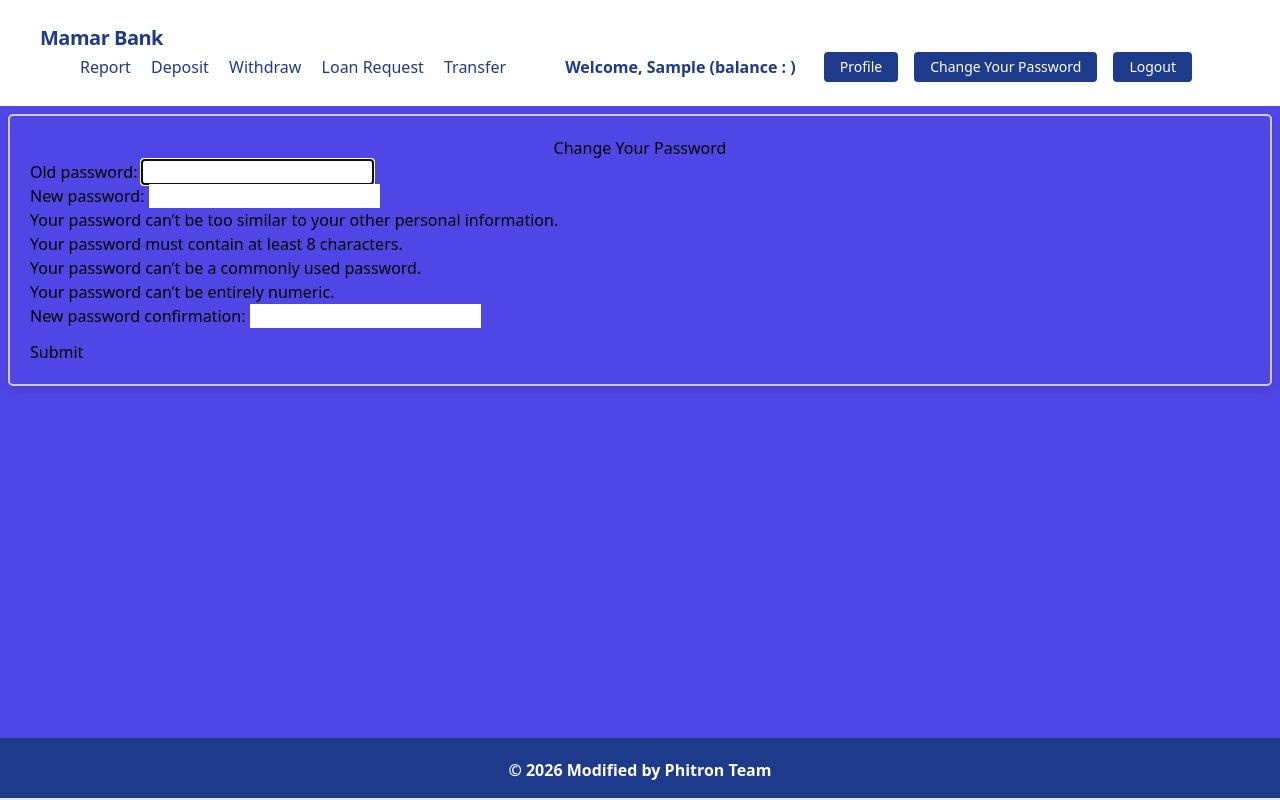
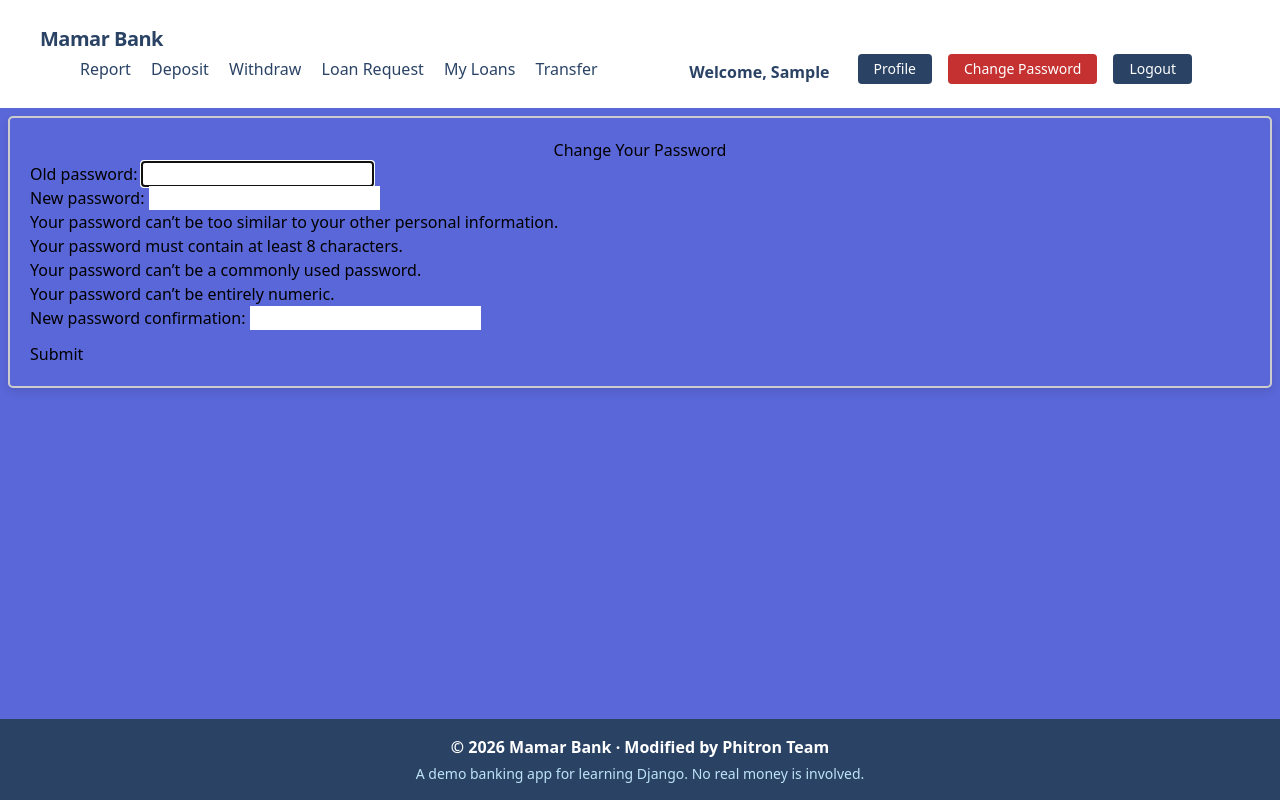
Before and after one commit to ratulhasan001/mamar-bank, a Django app: page /accounts/password_change/ in a window 1280 px wide. Run offline with Django 4.2, Linux system fonts and the light colour scheme; the visitor is signed in with stand-in values (Sample User, id 1); some libraries are stand-ins or nearby versions.

Commit message:
Rework the layout with active nav links, POST logout and a mobile menu
Messages are coloured by level, the footer no longer covers the page,
and page titles end with the site name.

```diff
--- a/core/templates/base.html
+++ b/core/templates/base.html
@@ -4,31 +4,29 @@
     <head>
         <meta charset="utf-8" />
         <meta name="viewport" content="width=device-width, initial-scale=1, shrink-to-fit=no" />
-        <meta name="description" content="Dummy Banking System" />
-        <title>
-            {% block head_title %}Banking System{% endblock %}
-        </title>
-        <link href="https://unpkg.com/tailwindcss@^1.0/dist/tailwind.min.css" rel="stylesheet">
+        <meta name="description" content="Mamar Bank, a demo online banking app built with Django" />
+        <title>{% block head_title %}Home{% endblock %} | Mamar Bank</title>
+        <link href="https://unpkg.com/tailwindcss@1.9.6/dist/tailwind.min.css" rel="stylesheet">
 
+        <style>
+            /* Shared look for form fields rendered with form_field.html */
+            .form-field input:not([type=checkbox]), .form-field select, .form-field textarea {
+                display: block; width: 100%; background-color: #edf2f7; color: #4a5568;
+                border: 1px solid #e2e8f0; border-radius: .25rem; padding: .75rem 1rem; line-height: 1.25;
+            }
+            .form-field input:focus, .form-field select:focus { outline: none; background-color: #fff; border-color: #a0aec0; }
+        </style>
         {% block head_extra %}{% endblock %}
-        <style>
-            footer {
-                position: fixed !important;
-                bottom: 0 !important;
-                width: 100%;
-            }
-        </style>
     </head>
-    <body class="bg-indigo-600">
+    <body class="bg-indigo-600 min-h-screen flex flex-col">
         {% include 'navbar.html' %}
         {% block body %}
-            <div class="lg:container lg:mx-auto" id="main">
+            <main class="lg:container lg:mx-auto px-3 lg:px-0 flex-grow w-full" id="main">
                 {% include 'messages.html' %}
                 {% block content %}
                 {% endblock %}
-            </div>
+            </main>
             {% include 'footer.html' %}
-
         {% endblock %}
     </body>
 
--- a/core/templates/footer.html
+++ b/core/templates/footer.html
@@ -1,11 +1,8 @@
-<footer class="footer bg-blue-900 text-white relative border-b-2 mt-10">
-    <div class="container mx-auto px-6">
-        <div class="mt-5 flex flex-col items-center">
-            <div class="sm:w-2/3 text-center py-0 pb-2">
-                <p class="text-md text-white font-bold mb-2">
-                    © {% now "Y" %} Modified by Phitron Team
-                </p>
-            </div>
-        </div>
+<footer class="footer bg-blue-900 text-white mt-10">
+    <div class="container mx-auto px-6 py-4 text-center">
+        <p class="text-md font-bold">
+            © {% now "Y" %} Mamar Bank · Modified by Phitron Team
+        </p>
+        <p class="text-sm text-blue-200 mt-1">A demo banking app for learning Django. No real money is involved.</p>
     </div>
 </footer>
--- a/core/templates/messages.html
+++ b/core/templates/messages.html
@@ -1,13 +1,11 @@
 {% for message in messages %}
-
-<div class="bg-teal-100 border-t-4 border-teal-500 rounded-b text-teal-900 px-4 py-3 shadow-md mt-2" role="alert">
+<div class="{% if message.tags == 'error' %}bg-red-100 border-red-500 text-red-900{% elif message.tags == 'warning' %}bg-yellow-100 border-yellow-500 text-yellow-900{% elif message.tags == 'info' %}bg-blue-100 border-blue-500 text-blue-900{% else %}bg-teal-100 border-teal-500 text-teal-900{% endif %} border-t-4 rounded-b px-4 py-3 shadow-md mt-2" role="alert">
     <div class="flex">
-        <div class="py-1"><svg class="fill-current h-6 w-6 text-teal-500 mr-4" xmlns="http://www.w3.org/2000/svg" viewBox="0 0 20 20"><path d="M2.93 17.07A10 10 0 1 1 17.07 2.93 10 10 0 0 1 2.93 17.07zm12.73-1.41A8 8 0 1 0 4.34 4.34a8 8 0 0 0 11.32 11.32zM9 11V9h2v6H9v-4zm0-6h2v2H9V5z"/></svg></div>
+        <div class="py-1"><svg class="fill-current h-6 w-6 mr-4" xmlns="http://www.w3.org/2000/svg" viewBox="0 0 20 20" aria-hidden="true"><path d="M2.93 17.07A10 10 0 1 1 17.07 2.93 10 10 0 0 1 2.93 17.07zm12.73-1.41A8 8 0 1 0 4.34 4.34a8 8 0 0 0 11.32 11.32zM9 11V9h2v6H9v-4zm0-6h2v2H9V5z"/></svg></div>
         <div>
-            <p class="font-bold">Success!</p>
+            <p class="font-bold">{% if message.tags == 'error' %}Error{% elif message.tags == 'warning' %}Warning{% elif message.tags == 'info' %}Note{% else %}Success{% endif %}</p>
             <p class="text-sm">{{ message }}</p>
         </div>
     </div>
 </div>
-
 {% endfor %}
--- a/core/templates/navbar.html
+++ b/core/templates/navbar.html
@@ -1,48 +1,43 @@
+{% load humanize %}
+{% with url_name=request.resolver_match.url_name %}
 <nav class="flex items-center justify-between flex-wrap bg-white p-6 px-10">
-    <div class="flex items-center flex-shrink-0 text-white mr-6">
-        <span class="font-semibold text-xl tracking-tight text-blue-900"><a href="/">Mamar Bank</a></span>
+    <div class="flex items-center flex-shrink-0 mr-6">
+        <a href="{% url 'home' %}" class="font-semibold text-xl tracking-tight text-blue-900">Mamar Bank</a>
     </div>
     <div class="block lg:hidden">
-        <button class="flex items-center px-3 py-2 border rounded text-white border-white-400 hover:text-white hover:border-white">
+        <button type="button" onclick="document.getElementById('nav-menu').classList.toggle('hidden')" class="flex items-center px-3 py-2 border rounded text-blue-900 border-blue-900" aria-controls="nav-menu" aria-label="Toggle navigation">
             <svg class="fill-current h-3 w-3" viewBox="0 0 20 20" xmlns="http://www.w3.org/2000/svg"><title>Menu</title><path d="M0 3h20v2H0V3zm0 6h20v2H0V9zm0 6h20v2H0v-2z"/></svg>
         </button>
     </div>
-    <!-- Register Login non logged in user er jonne -->
-    <!-- Report , Withdraw, Deposit       Profile Logout logged in user -->
-    <div class="w-full block flex-grow lg:flex lg:items-center lg:w-auto px-10">
+    <div id="nav-menu" class="w-full hidden flex-grow lg:flex lg:items-center lg:w-auto lg:px-10">
         {% if request.user.is_authenticated %}
             <div class="text-md lg:flex-grow">
-                <a href="{% url 'transaction_report' %}" class="block mt-4 lg:inline-block lg:mt-0 text-blue-900 hover:text-red-900 hover:font-black mr-4">
-                    Report
-                </a>
-                <a href="{% url 'deposit_money' %}" class="block mt-4 lg:inline-block lg:mt-0 text-blue-900 hover:text-red-900 hover:font-black mr-4">
-                    Deposit
-                </a>
-                <a href="{% url 'withdraw_money' %}" class="block mt-4 lg:inline-block lg:mt-0 text-blue-900 hover:text-red-900 hover:font-black mr-4">
-                    Withdraw
-                </a>
-                <a href="{% url 'loan_request' %}" class="block mt-4 lg:inline-block lg:mt-0 text-blue-900 hover:text-red-900 hover:font-black mr-4">
-                    Loan Request
-                </a>
-                <a href="{% url 'transfer' %}" class="block mt-4 lg:inline-block lg:mt-0 text-blue-900 hover:text-red-900 hover:font-black mr-4">
-                    Transfer
-                </a>
+                <a href="{% url 'transaction_report' %}" class="block mt-4 lg:inline-block lg:mt-0 mr-4 hover:text-red-900 {% if url_name == 'transaction_report' %}font-bold text-red-900 underline{% else %}text-blue-900{% endif %}">Report</a>
+                <a href="{% url 'deposit_money' %}" class="block mt-4 lg:inline-block lg:mt-0 mr-4 hover:text-red-900 {% if url_name == 'deposit_money' %}font-bold text-red-900 underline{% else %}text-blue-900{% endif %}">Deposit</a>
+                <a href="{% url 'withdraw_money' %}" class="block mt-4 lg:inline-block lg:mt-0 mr-4 hover:text-red-900 {% if url_name == 'withdraw_money' %}font-bold text-red-900 underline{% else %}text-blue-900{% endif %}">Withdraw</a>
+                <a href="{% url 'loan_request' %}" class="block mt-4 lg:inline-block lg:mt-0 mr-4 hover:text-red-900 {% if url_name == 'loan_request' %}font-bold text-red-900 underline{% else %}text-blue-900{% endif %}">Loan Request</a>
+                <a href="{% url 'loan_list' %}" class="block mt-4 lg:inline-block lg:mt-0 mr-4 hover:text-red-900 {% if url_name == 'loan_list' %}font-bold text-red-900 underline{% else %}text-blue-900{% endif %}">My Loans</a>
+                <a href="{% url 'transfer' %}" class="block mt-4 lg:inline-block lg:mt-0 mr-4 hover:text-red-900 {% if url_name == 'transfer' %}font-bold text-red-900 underline{% else %}text-blue-900{% endif %}">Transfer</a>
             </div>
-            <div class="flex w-auto">
-                <div class="text-blue-900 my-auto font-black px-5">Welcome, {{ request.user.first_name }} (balance : {{request.user.account.balance}}) </div>
-
-                <a href="{% url 'profile' %}" class="mx-2 inline-block font-medium text-sm px-4 py-2 leading-none bg-blue-900 rounded text-white border-white hover:border-transparent hover:text-dark hover:bg-red-700 mt-4 lg:mt-0">Profile</a>
-                <a href="{% url 'password' %}" class="mx-2 inline-block font-medium text-sm px-4 py-2 leading-none bg-blue-900 rounded text-white border-white hover:border-transparent hover:text-dark hover:bg-red-700 mt-4 lg:mt-0">Change Your Password</a>
-                <a href="{% url 'logout' %}" class="mx-2 inline-block font-medium text-sm px-4 py-2 leading-none bg-blue-900 rounded text-white border-white hover:border-transparent hover:text-dark hover:bg-red-700 mt-4 lg:mt-0">Logout</a>
+            <div class="lg:flex lg:items-center w-auto mt-4 lg:mt-0">
+                <div class="text-blue-900 my-auto font-black lg:px-5 mb-2 lg:mb-0">
+                    Welcome, {{ request.user.first_name|default:request.user.username }}
+                    {% if request.user.account %}(balance: $ {{ request.user.account.balance|floatformat:2|intcomma }}){% endif %}
+                </div>
+                <a href="{% url 'profile' %}" class="lg:mx-2 mr-2 inline-block font-medium text-sm px-4 py-2 leading-none rounded text-white hover:bg-red-700 {% if url_name == 'profile' %}bg-red-700{% else %}bg-blue-900{% endif %}">Profile</a>
+                <a href="{% url 'password' %}" class="lg:mx-2 mr-2 inline-block font-medium text-sm px-4 py-2 leading-none rounded text-white hover:bg-red-700 {% if url_name == 'password' %}bg-red-700{% else %}bg-blue-900{% endif %}">Change Password</a>
+                <form method="post" action="{% url 'logout' %}" class="inline-block lg:mx-2">
+                    {% csrf_token %}
+                    <button type="submit" class="inline-block font-medium text-sm px-4 py-2 leading-none bg-blue-900 rounded text-white hover:bg-red-700">Logout</button>
+                </form>
             </div>
         {% else %}
             <div class="text-md lg:flex-grow"></div>
-            <div>
-                <a href="{% url 'login' %}" class="mr-2 inline-block font-medium text-sm px-4 py-2 leading-none bg-blue-900 rounded text-white border-white hover:border-transparent hover:text-gray-800 hover:bg-red-700 mt-4 lg:mt-0">Login</a>
-            </div>
-            <div>
-                <a href="{% url 'register' %}" class="inline-block font-medium text-sm px-4 py-2 leading-none bg-blue-900 rounded text-white border-white hover:border-transparent hover:text-gray-800 hover:bg-white mt-4 lg:mt-0">Register</a>
+            <div class="mt-4 lg:mt-0">
+                <a href="{% url 'login' %}" class="mr-2 inline-block font-medium text-sm px-4 py-2 leading-none rounded text-white hover:bg-red-700 {% if url_name == 'login' %}bg-red-700{% else %}bg-blue-900{% endif %}">Login</a>
+                <a href="{% url 'register' %}" class="inline-block font-medium text-sm px-4 py-2 leading-none rounded text-white hover:bg-red-700 {% if url_name == 'register' %}bg-red-700{% else %}bg-blue-900{% endif %}">Register</a>
             </div>
         {% endif %}
     </div>
 </nav>
+{% endwith %}
```
